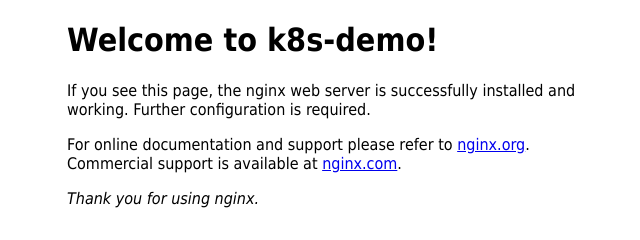
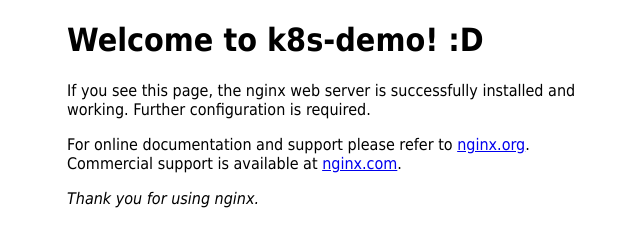
Before and after one commit to ambient-innovation/nginx-demo, a plain HTML site: page index.html in a window 1280 px wide. Shown: the full height of the page, 293-933 px from the left. Drawn offline with Linux system fonts and the light colour scheme.

```diff
--- a/index.html
+++ b/index.html
@@ -11,7 +11,7 @@
     </style>
 </head>
 <body>
-<h1>Welcome to k8s-demo!</h1>
+<h1>Welcome to k8s-demo! :D</h1>
 <p>If you see this page, the nginx web server is successfully installed and
     working. Further configuration is required.</p>
 
```
Also changed, not shown: 1 other file.
